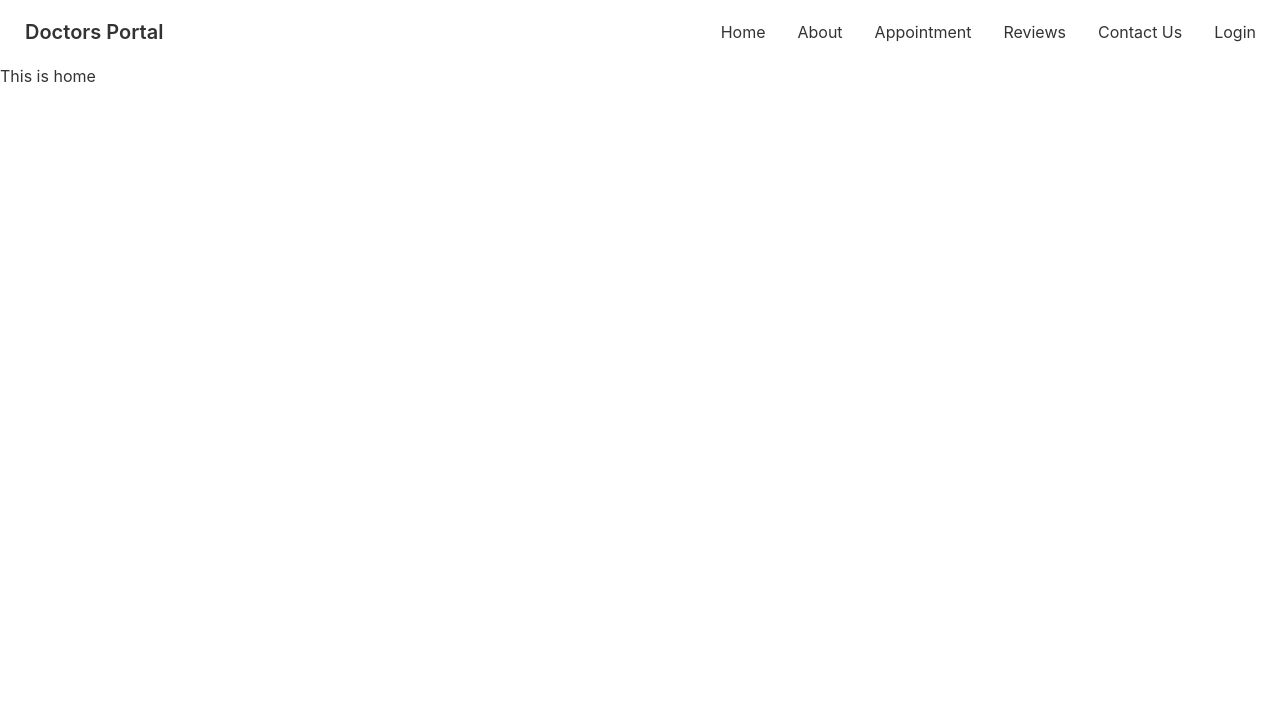
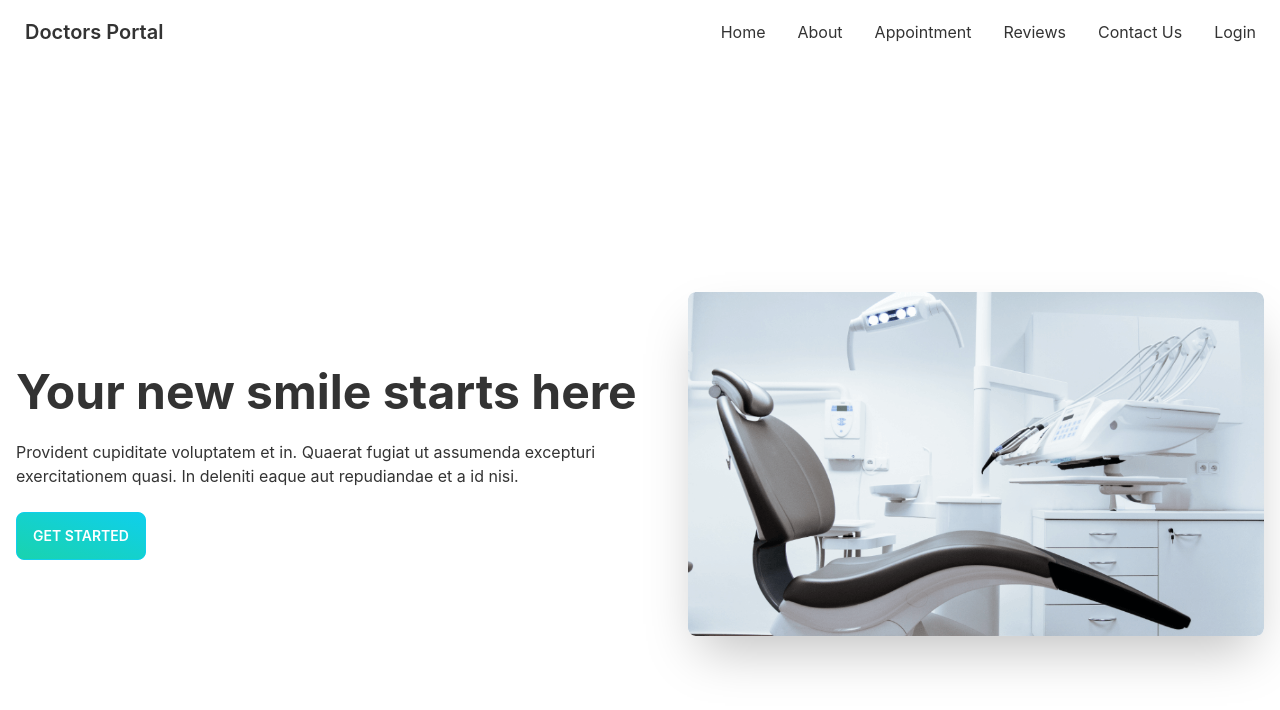
Before and after one commit to rakibulmd/Full-stack-online-schedule-app-Doctors-Portal-, a React (Create React App) app: page / in a window 1280 px wide. Shown: the top 710 px of the page. Built offline with nearby package versions, Linux system fonts and the light colour scheme.

Commit message:
added navbar and home banner section

```diff
--- a/src/App.js
+++ b/src/App.js
@@ -1,6 +1,7 @@
 import { Route, Routes } from "react-router-dom";
 import "./App.css";
 import Home from "./Pages/Home/Home/Home";
+import Login from "./Pages/Login/Login";
 import Header from "./Pages/Shared/Header/Header";
 
 function App() {
@@ -10,6 +11,7 @@ function App() {
             <Routes>
                 <Route path="/" element={<Home></Home>}></Route>
                 <Route path="/home" element={<Home></Home>}></Route>
+                <Route path="/login" element={<Login></Login>}></Route>
             </Routes>
         </div>
     );
--- /dev/null
+++ b/src/Pages/Home/Banner/Banner.js
@@ -0,0 +1,31 @@
+import React from "react";
+import chair from "../../../assets/images/chair.png";
+
+const Banner = () => {
+    return (
+        <div class="hero min-h-screen py-6">
+            <div class="hero-content gap-6 flex-col lg:flex-row-reverse">
+                <img
+                    src={chair}
+                    class="max-w-xl w-full rounded-lg shadow-2xl"
+                    alt=""
+                />
+                <div>
+                    <h1 class="text-5xl font-bold pr-5">
+                        Your new smile starts here
+                    </h1>
+                    <p class="py-6">
+                        Provident cupiditate voluptatem et in. Quaerat fugiat ut
+                        assumenda excepturi exercitationem quasi. In deleniti
+                        eaque aut repudiandae et a id nisi.
+                    </p>
+                    <button class="btn btn-primary uppercase text-white bg-gradient-to-tr from-secondary to-primary">
+                        Get Started
+                    </button>
+                </div>
+            </div>
+        </div>
+    );
+};
+
+export default Banner;
--- a/src/Pages/Home/Home/Home.js
+++ b/src/Pages/Home/Home/Home.js
@@ -1,10 +1,10 @@
 import React from "react";
-import Header from "../../Shared/Header/Header";
+import Banner from "../Banner/Banner";
 
 const Home = () => {
     return (
         <div>
-            <h2>This is home</h2>
+            <Banner></Banner>
         </div>
     );
 };
--- /dev/null
+++ b/src/Pages/Login/Login.js
@@ -0,0 +1,11 @@
+import React from "react";
+
+const Login = () => {
+    return (
+        <div>
+            <h1>This is login page</h1>
+        </div>
+    );
+};
+
+export default Login;
--- a/src/Pages/Shared/Header/Header.js
+++ b/src/Pages/Shared/Header/Header.js
@@ -1,6 +1,29 @@
 import React from "react";
+import { Link } from "react-router-dom";
 
 const Header = () => {
+    const menuItems = (
+        <>
+            <li>
+                <Link to="/home">Home</Link>
+            </li>
+            <li>
+                <Link to="/about">About</Link>
+            </li>
+            <li>
+                <Link to="/appointment">Appointment</Link>
+            </li>
+            <li>
+                <Link to="/reviews">Reviews</Link>
+            </li>
+            <li>
+                <Link to="/contact">Contact Us</Link>
+            </li>
+            <li>
+                <Link to="/login">Login</Link>
+            </li>
+        </>
+    );
     return (
         <div class="navbar bg-base-100">
             <div class="navbar-start">
@@ -25,49 +48,13 @@ const Header = () => {
                         tabindex="0"
                         class="menu menu-compact dropdown-content mt-3 p-2 shadow bg-base-100 rounded-box w-52"
                     >
-                        <li>
-                            <a>Home</a>
-                        </li>
-                        <li>
-                            <a>About</a>
-                        </li>
-                        <li>
-                            <a>Appointment</a>
-                        </li>
-                        <li>
-                            <a>Reviews</a>
-                        </li>
-                        <li>
-                            <a>Contact Us</a>
-                        </li>
-                        <li>
-                            <a>Login</a>
-                        </li>
+                        {menuItems}
                     </ul>
                 </div>
                 <a class="btn btn-ghost normal-case text-xl">Doctors Portal</a>
             </div>
             <div class="navbar-end hidden lg:flex">
-                <ul class="menu menu-horizontal p-0">
-                    <li>
-                        <a>Home</a>
-                    </li>
-                    <li>
-                        <a>About</a>
-                    </li>
-                    <li>
-                        <a>Appointment</a>
-                    </li>
-                    <li>
-                        <a>Reviews</a>
-                    </li>
-                    <li>
-                        <a>Contact Us</a>
-                    </li>
-                    <li>
-                        <a>Login</a>
-                    </li>
-                </ul>
+                <ul class="menu menu-horizontal p-0">{menuItems}</ul>
             </div>
         </div>
     );
```
